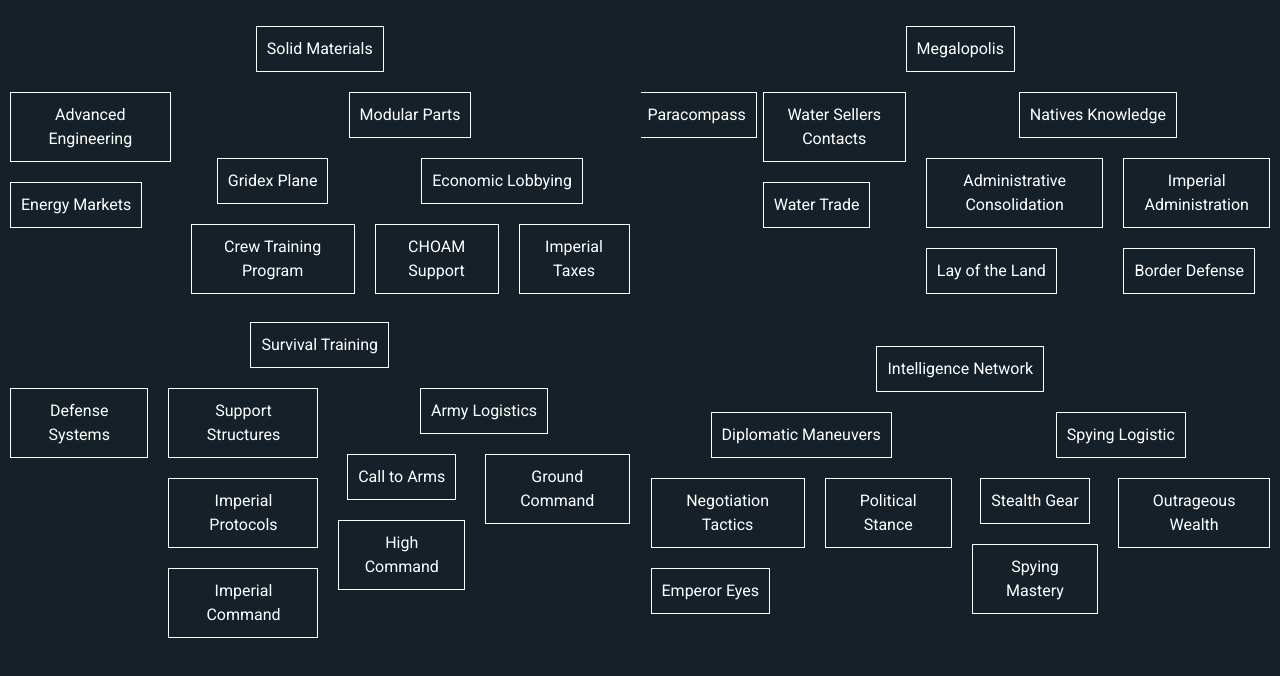
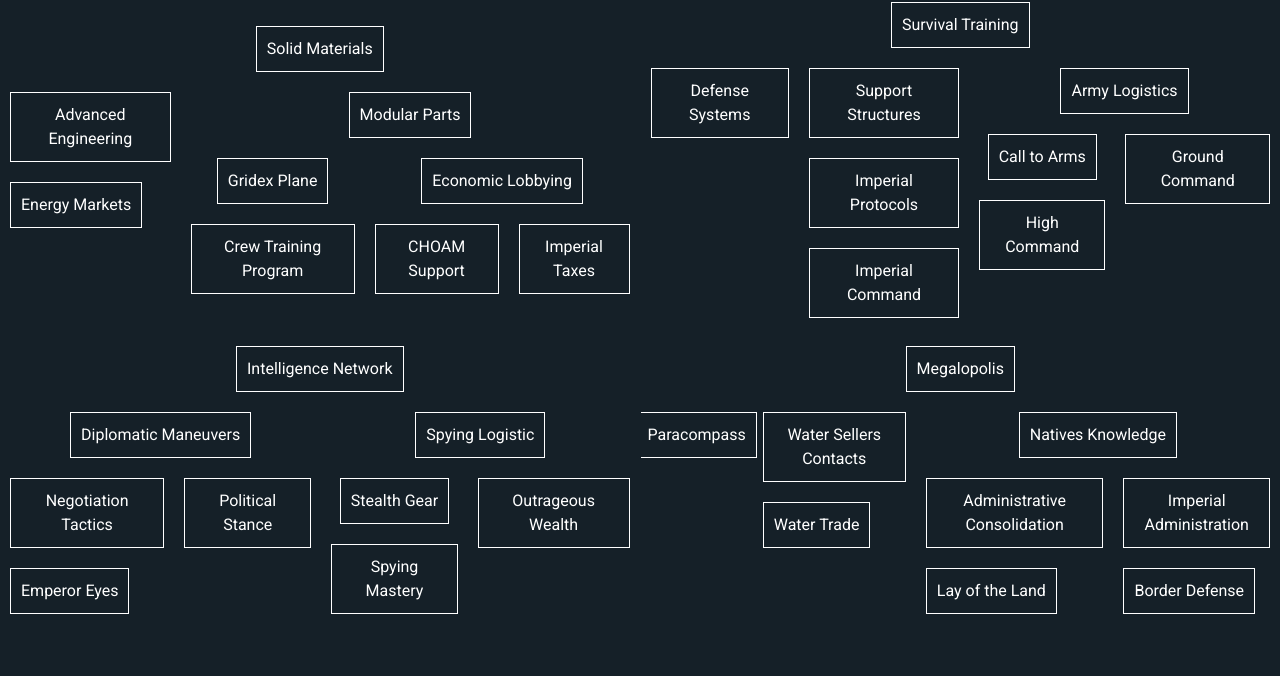
Before and after one commit to ale-wol/tech-tree-dune, an Angular app: page / in a window 1280 px wide. Shown: the top 676 px of the page. Built offline with nearby package versions, Linux system fonts and the light colour scheme.

Commit message:
fixed order of Trees

```diff
--- a/src/app/app.component.html
+++ b/src/app/app.component.html
@@ -1,5 +1,5 @@
 <mat-grid-list  [cols]="gridresponsivecols"  rowHeight="2:1" (window:resize)="handleSize($event)">
-    <mat-grid-tile *ngFor="let nodes of [corinoEcoNodes, corinoArrNodes, corinoMilNodes, corinoStaNodes]">
+    <mat-grid-tile *ngFor="let nodes of [corinoEcoNodes, corinoMilNodes, corinoStaNodes, corinoArrNodes]">
       <mat-card>
         <app-tech-tree [childs]="nodes"></app-tech-tree>
       </mat-card>
```
